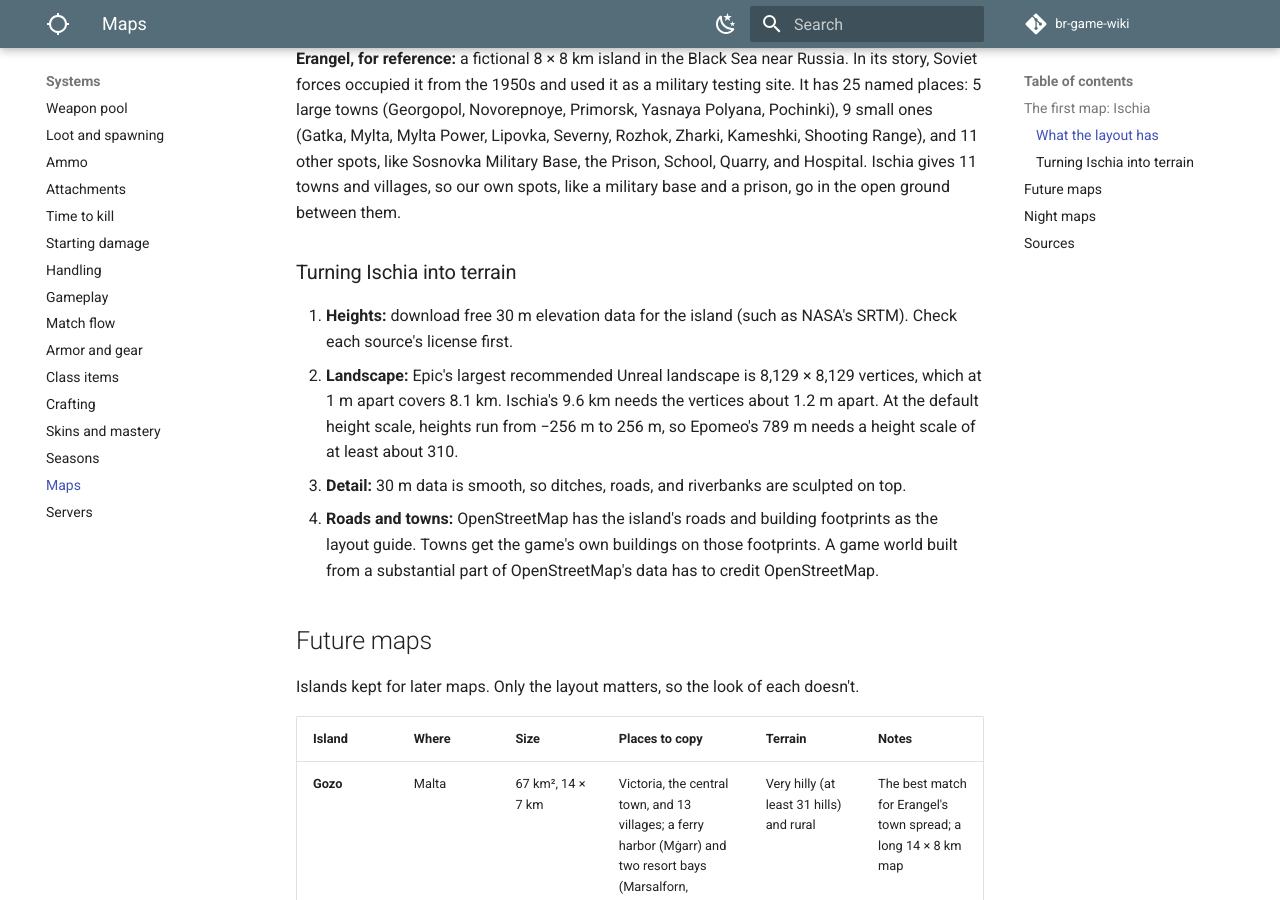
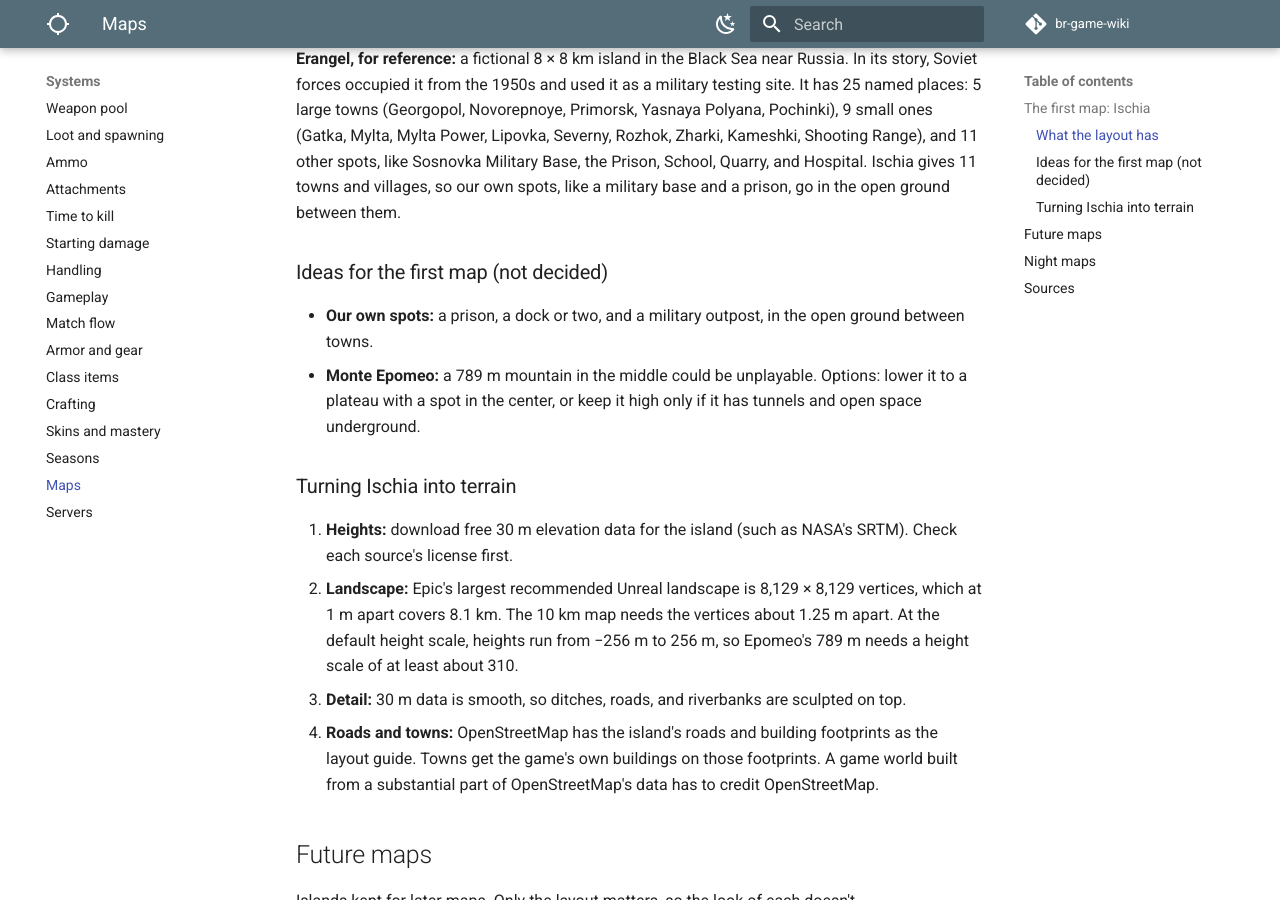
Before and after one commit to DerrickSpartan1/br-game-wiki, an MkDocs documentation site: the page built from docs/systems/maps.md, in a window 1280 px wide and 900 px high, scrolled down 1224 px. Built offline with MkDocs 1.6.1 and Material for MkDocs 9.7.7, drawn with Linux system fonts in a browser that asks for light colours; comment, search, counter and statistics services are not loaded; some of the changed text lies outside the part shown.

Commit message:
Set the first map at 10 x 8 km and file the map spot and mountain ideas
Co-Authored-By: Claude Opus 5.5 <noreply@anthropic.com>
Claude-Session: https://claude.ai/code/session_01LAp2s4euUjj6HZthupXLj4

```diff
--- a/docs/systems/maps.md
+++ b/docs/systems/maps.md
@@ -4,7 +4,7 @@
 
 The first map takes its layout from Ischia, an island off Naples: the coastline, hills, ring road, and where the towns sit. Everything is then reskinned in the game's own Eastern European, Soviet-era style, with Erangel's mix of towns, farmland, forest, a military base, and long sight lines. A simplified mockup of the layout is a private Design artifact in the owner's Claude account.
 
-- **Size:** true scale for now: 9.6 × 7.7 km, about 46 km² of land, a little smaller than Erangel's 8 × 8 km square.
+- **Size:** 10 × 8 km, with the island at true scale (9.6 × 7.7 km, about 46 km² of land) and ocean around the edges.
 - **Players:** 100, like Erangel (our pick).
 - **Match flow:** the plane, zone phases, and zone events start from Erangel's ([Match flow](match-flow.md)).
 - **Caps:** the per-map max for throwables and crate weapons is TBD ([Weapon pool](weapon-pool.md)).
@@ -24,10 +24,15 @@ People per municipality (2019): Ischia 20,170, Forio 18,005, Barano d'Ischia 9,9
 
 **Erangel, for reference:** a fictional 8 × 8 km island in the Black Sea near Russia. In its story, Soviet forces occupied it from the 1950s and used it as a military testing site. It has 25 named places: 5 large towns (Georgopol, Novorepnoye, Primorsk, Yasnaya Polyana, Pochinki), 9 small ones (Gatka, Mylta, Mylta Power, Lipovka, Severny, Rozhok, Zharki, Kameshki, Shooting Range), and 11 other spots, like Sosnovka Military Base, the Prison, School, Quarry, and Hospital. Ischia gives 11 towns and villages, so our own spots, like a military base and a prison, go in the open ground between them.
 
+### Ideas for the first map (not decided)
+
+- **Our own spots:** a prison, a dock or two, and a military outpost, in the open ground between towns.
+- **Monte Epomeo:** a 789 m mountain in the middle could be unplayable. Options: lower it to a plateau with a spot in the center, or keep it high only if it has tunnels and open space underground.
+
 ### Turning Ischia into terrain
 
 1. **Heights:** download free 30 m elevation data for the island (such as NASA's SRTM). Check each source's license first.
-2. **Landscape:** Epic's largest recommended Unreal landscape is 8,129 × 8,129 vertices, which at 1 m apart covers 8.1 km. Ischia's 9.6 km needs the vertices about 1.2 m apart. At the default height scale, heights run from −256 m to 256 m, so Epomeo's 789 m needs a height scale of at least about 310.
+2. **Landscape:** Epic's largest recommended Unreal landscape is 8,129 × 8,129 vertices, which at 1 m apart covers 8.1 km. The 10 km map needs the vertices about 1.25 m apart. At the default height scale, heights run from −256 m to 256 m, so Epomeo's 789 m needs a height scale of at least about 310.
 3. **Detail:** 30 m data is smooth, so ditches, roads, and riverbanks are sculpted on top.
 4. **Roads and towns:** OpenStreetMap has the island's roads and building footprints as the layout guide. Towns get the game's own buildings on those footprints. A game world built from a substantial part of OpenStreetMap's data has to credit OpenStreetMap.
 
```
Also changed, not shown: docs/planning/changelog.md (+1 -0 lines), docs/planning/decisions.md (+1 -0 lines), docs/planning/open-questions.md (+1 -1 lines), docs/planning/to-do.md (+2 -1 lines).
